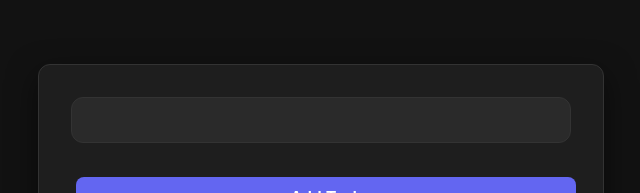
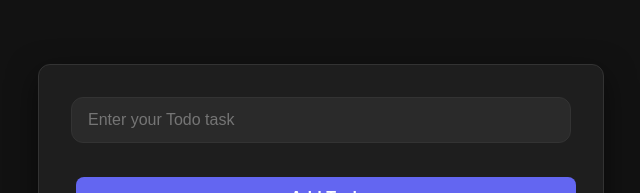
Before and after one commit to Anthicius/task-manager-react, a React (Vite) app: page / in a window 1280 px wide. Shown: the top 193 px of the page, without its empty margins (319-959 px from the left). Built offline with nearby package versions, Linux system fonts and the light colour scheme.

Commit message:
forgot to add App.jsx input field placeholder. Added it.

```diff
--- a/src/App.jsx
+++ b/src/App.jsx
@@ -24,6 +24,7 @@ function App() {
         onKeyDown={(e) => (e.key === "Enter" ? onAdd() : null)}
         value={newTask}
         type="text"
+        placeholder="Enter your Todo task"
         onChange={(e) => {
           setNewTask(e.target.value);
         }}
```
